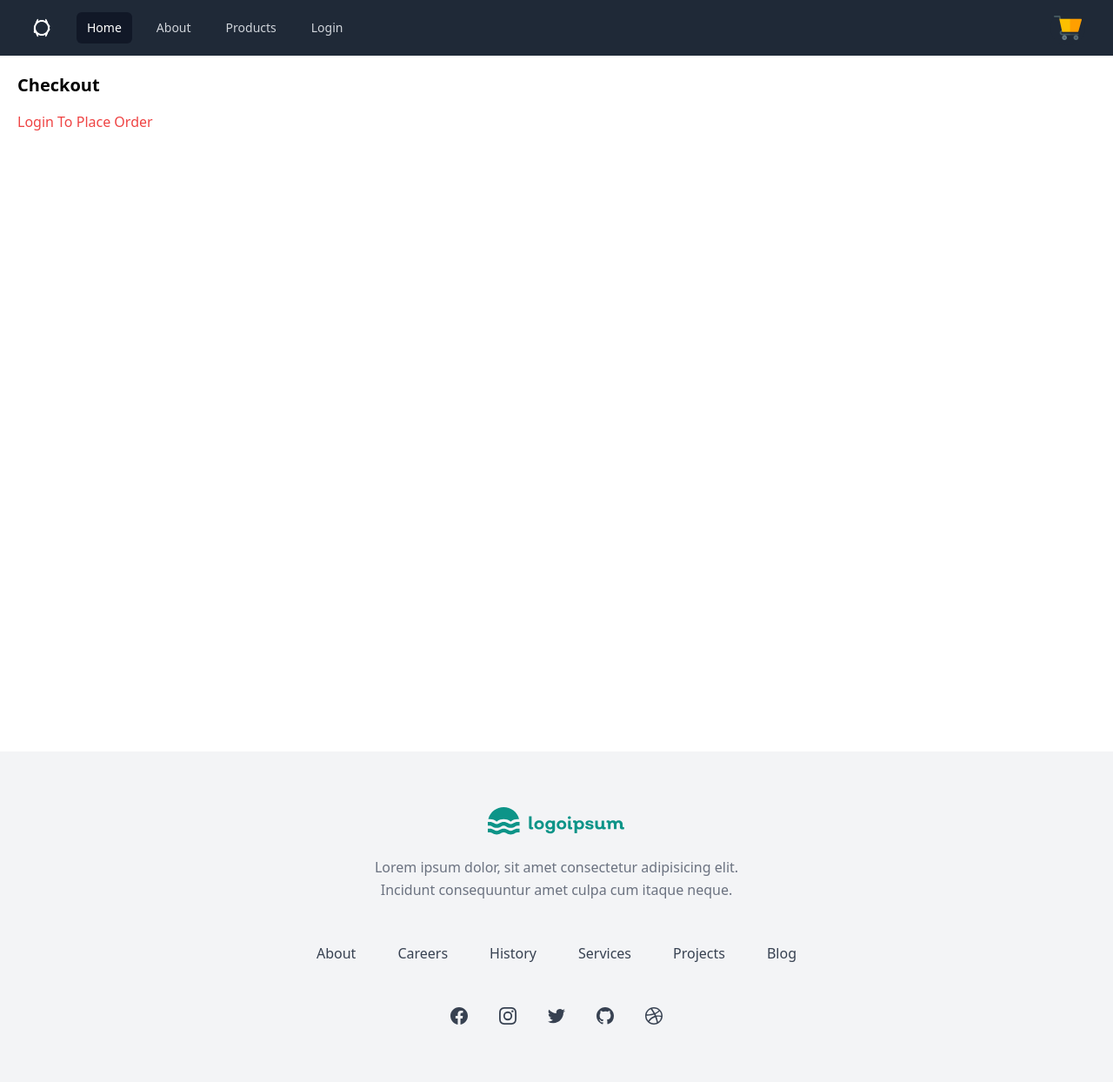
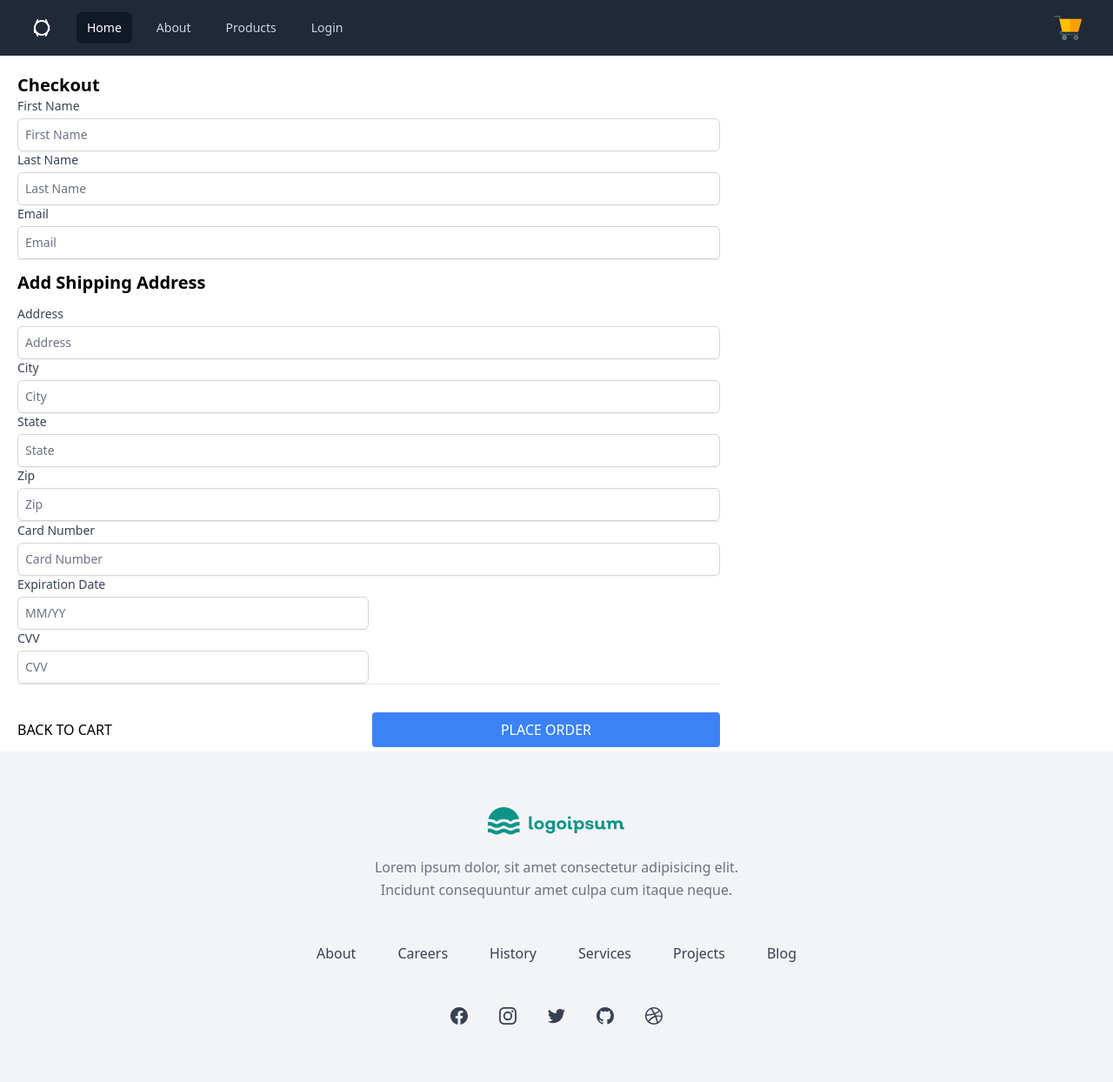
Before and after one commit to vik144/php-ecommerce-project, a PHP site: page /checkout.view.php in a window 1280 px wide. Shown: the whole page at 87% size. Run offline with PHP 8.4, Linux system fonts and the light colour scheme; some libraries are stand-ins or nearby versions.

Commit message:
added checkout form

```diff
--- a/checkout.view.php
+++ b/checkout.view.php
@@ -56,23 +56,61 @@ else{
     <main class="container mx-auto my-auto h-screen">
         <div class="grid grid-cols-2 sm:grid-cols-3 gap-4">
             <div class="col-span-2 p-5">
-                <div class="cart flex justify-between">
+                <div class="flex justify-between">
                     <h2 class="text-xl font-bold">Checkout</h2>
             </div>
-
-                    <?php
+            <form action="./order-confirm.view.php" method="POST">
+            <?php
                     if(isset($_SESSION['fname'])){
-                      echo'
-                      <a href="./order-confirm.view.php" class="uppercase font-medium py-2 w-full bg-blue-500 text-white rounded mt-8">
-                      checkout
-                      </a>';
+                      echo'  <h2  class="text-xl font-bold my-2">Welcome ' . $_SESSION['fname'] . '</h2>
+                    ';
                     }
                     else{
-                      echo'<div class="text-red-500 my-4">
-                      <h3>Login To Place Order</h3>
-                      </div>';
+                      echo'  <label for="fname" class="block text-sm font-medium text-gray-700">
+                      First Name</label>
+                      <input type="text" name="fname" id="fname" class="mt-1 p-2 focus:ring-indigo-500 focus:border-indigo-500 block w-full shadow-sm sm:text-sm border-gray-300 rounded-md" placeholder="First Name" required>
+                      <label for="lname" class="block text-sm font-medium text-gray-700">
+                      Last Name</label>
+                      <input type="text" name="lname" id="lname" class="mt-1 p-2 focus:ring-indigo-500 focus:border-indigo-500 block w-full shadow-sm sm:text-sm border-gray-300 rounded-md" placeholder="Last Name" required>
+                      <label for="email" class="block text-sm font-medium text-gray-700">
+                      Email</label>
+                      <input type="email" name="email" id="email" class="mt-1 p-2 focus:ring-indigo-500 focus:border-indigo-500 block w-full shadow-sm sm:text-sm border-gray-300 rounded-md" placeholder="Email" required>
+                      <hr>';
                     }
                       ?>
+                <h4 class="text-xl font-bold my-3">Add Shipping Address</h4>
+                <label for="address" class="block text-sm font-medium text-gray-700">
+                Address</label>
+                <input type="text" name="address" id="address" class="mt-1 p-2 focus:ring-indigo-500 focus:border-indigo-500 block w-full shadow-sm sm:text-sm border-gray-300 rounded-md" placeholder="Address" required>
+                <label for="city" class="block text-sm font-medium text-gray-700">
+                City</label>
+                <input type="text" name="city" id="city" class="mt-1 p-2 focus:ring-indigo-500 focus:border-indigo-500 block w-full shadow-sm sm:text-sm border-gray-300 rounded-md" placeholder="City" required>
+                <label for="state" class="block text-sm font-medium text-gray-700">
+                State</label>
+                <input type="text" name="state" id="state" class="mt-1 p-2 focus:ring-indigo-500 focus:border-indigo-500 block w-full shadow-sm sm:text-sm border-gray-300 rounded-md" placeholder="State" required>
+                <label for="zip" class="block text-sm font-medium text-gray-700">
+                Zip</label>
+                <input type="text" name="zip" id="zip" class="mt-1 p-2 focus:ring-indigo-500 focus:border-indigo-500 block w-full shadow-sm sm:text-sm border-gray-300 rounded-md" placeholder="Zip" required>
+                <hr>
+                <label for="card" class="block text-sm font-medium text-gray-700">
+                Card Number</label>
+                <input type="text" name="card" id="card" class="mt-1 p-2 focus:ring-indigo-500 focus:border-indigo-500 block w-full shadow-sm sm:text-sm border-gray-300 rounded-md" placeholder="Card Number" required>
+                <label for="exp" class="block text-sm font-medium text-gray-700">
+                Expiration Date</label>
+                <input type="text" name="exp" id="exp" class="mt-1 p-2 focus:ring-indigo-500 focus:border-indigo-500 block w-1/2 shadow-sm sm:text-sm border-gray-300 rounded-md" placeholder="MM/YY" required>
+                <label for="cvv" class="block text-sm font-medium text-gray-700">
+                CVV</label>
+                <input type="text" name="cvv" id="cvv" class="mt-1 p-2 focus:ring-indigo-500 focus:border-indigo-500 block w-1/2 shadow-sm sm:text-sm border-gray-300 rounded-md" placeholder="CVV" required>
+                <hr>
+                <div class="flex justify-between gap-x-2">
+                    <a href="./cart.view.php" class="uppercase font-medium py-2 w-full mt-8">
+                    back to cart
+                    </a>
+                    <button type="submit" name="submit" class="uppercase font-medium py-2 w-full bg-blue-500 text-white rounded mt-8">
+                    Place order
+                    </button>
+  </form>
+
                 </div>
             </div>
         </div>
```
Also changed, not shown: 1 other file.
